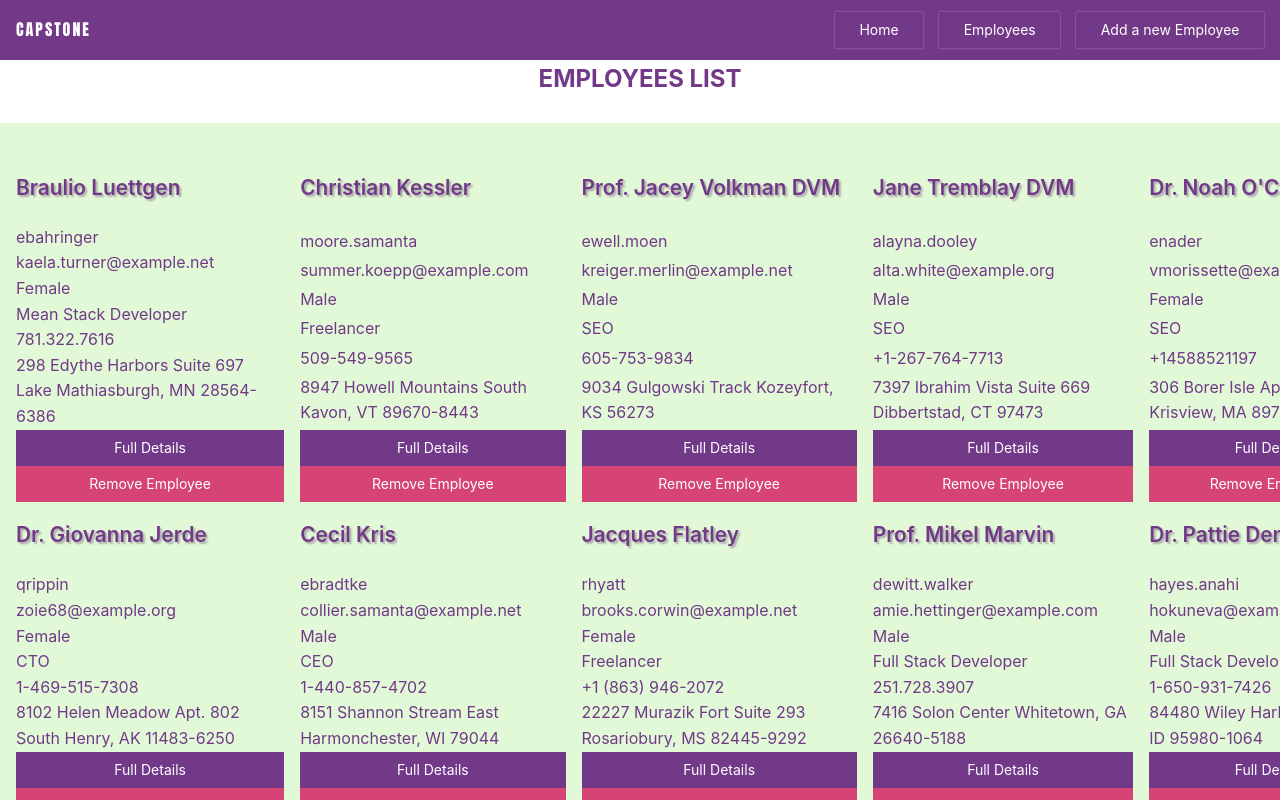
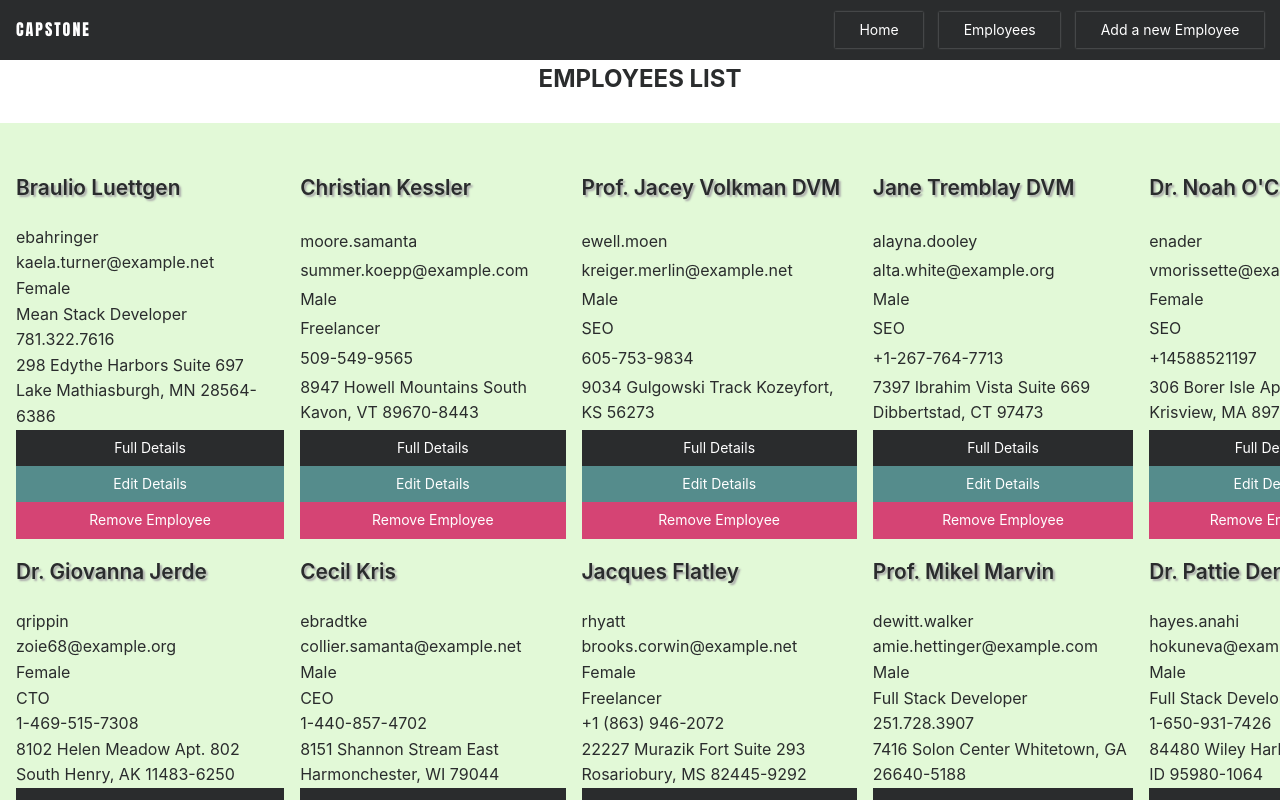
Before and after one commit to shahrukh0024/Mini-Project, an Angular app: page /employees in a window 1280 px wide. Shown: the top 800 px of the page. Built offline with nearby package versions, Linux system fonts and the light colour scheme.

Commit message:
now onwards forms has started

```diff
--- a/src/app/employees/employee/employee.component.css
+++ b/src/app/employees/employee/employee.component.css
@@ -15,3 +15,8 @@
     display: flex;
     flex-direction: column;
 }
+
+#ed{
+    background-color: #558c8c;
+    color: white;
+}
--- a/src/app/employees/employee/employee.component.html
+++ b/src/app/employees/employee/employee.component.html
@@ -8,6 +8,7 @@
     <p class="employee_phone">{{emp.complete_address}}</p>
     <div class="btns">
         <button class="btn btn-primary">Full Details </button>
+        <button class="btn btn-accent" id="ed">Edit Details </button>
         <button class="btn btn-danger">Remove Employee</button>
     </div>
 </div>
--- a/src/styles.css
+++ b/src/styles.css
@@ -3,7 +3,7 @@
 :root {
     --clr-light: 0, 0%, 100%;
     --clr-accent: 100, 73%, 91%;
-    --clr-dark: 283, 41%, 38%;
+    --clr-dark: 200, 4%, 17%;
     --clr-info: 271, 40%, 28%;
     --clr-danger: 340, 63%, 55%;
     --clr-success: 200, 42%, 50%;
```
